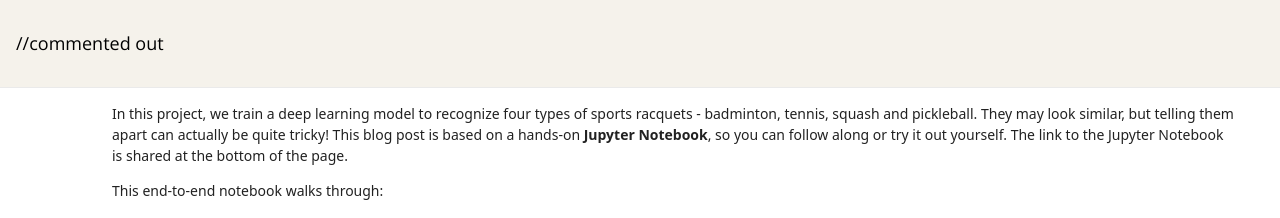
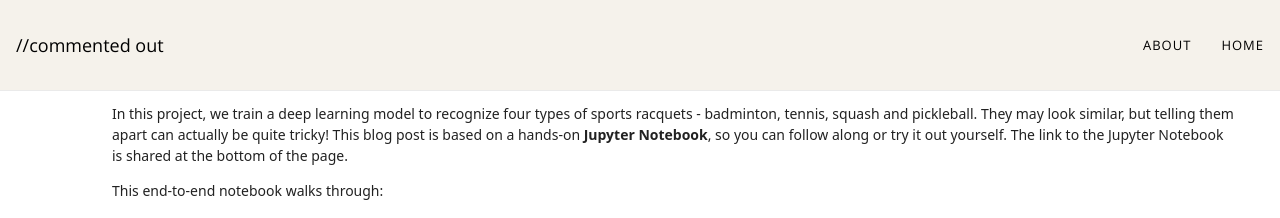
Before and after one commit to commentedout/commentedout.github.io, a Jekyll site: the page built from _posts/2025-04-16-what-racquet-is-that.md, in a window 1280 px wide. Shown: the top 218 px of the page. Built offline with Jekyll 4.4.1, drawn with Linux system fonts in a browser that asks for light colours; comment, search, counter and statistics services are not loaded.

Commit message:
add navigation links in the navigation bar of jupyter notebook layout page

```diff
--- a/_layouts/jupyter-notebook.html
+++ b/_layouts/jupyter-notebook.html
@@ -17,6 +17,16 @@
 <body>
     <nav class="navbar navbar-expand-xl navbar-light fixed-top navbar-custom top-nav-regular">
         <a class="navbar-brand" href="/">//commented out</a>
+        <div class="collapse navbar-collapse" id="main-navbar">
+            <ul class="navbar-nav ml-auto">
+                  <li class="nav-item">
+                    <a class="nav-link" href="/aboutme">about</a>
+                  </li>
+                  <li class="nav-item">
+                    <a class="nav-link" href="/">home</a>
+                  </li>
+                </ul>
+          </div>
     </nav>
 
     {{ content }}
--- a/assets/css/jupyter-jekyll-custom.css
+++ b/assets/css/jupyter-jekyll-custom.css
@@ -728,3 +728,219 @@ a:focus {
     font-display: block;
     src: url(https://cdnjs.cloudflare.com/ajax/libs/font-awesome/6.5.2/webfonts/fa-solid-900.woff2) format("woff2"), url(https://cdnjs.cloudflare.com/ajax/libs/font-awesome/6.5.2/webfonts/fa-solid-900.ttf) format("truetype");
 }
+
+/* about, home, search */
+/*! CSS Used from: https://stackpath.bootstrapcdn.com/bootstrap/4.4.1/css/bootstrap.min.css */
+*,
+::after,
+::before {
+    box-sizing: border-box;
+}
+
+ul {
+    margin-top: 0;
+    margin-bottom: 1rem;
+}
+
+a {
+    color: #007bff;
+    text-decoration: none;
+    background-color: transparent;
+}
+
+a:hover {
+    color: #0056b3;
+    text-decoration: underline;
+}
+
+.collapse:not(.show) {
+    display: none;
+}
+
+.nav-link {
+    display: block;
+    padding: .5rem 1rem;
+}
+
+.nav-link:focus,
+.nav-link:hover {
+    text-decoration: none;
+}
+
+.navbar-nav {
+    display: -ms-flexbox;
+    display: flex;
+    -ms-flex-direction: column;
+    flex-direction: column;
+    padding-left: 0;
+    margin-bottom: 0;
+    list-style: none;
+}
+
+.navbar-nav .nav-link {
+    padding-right: 0;
+    padding-left: 0;
+}
+
+.navbar-collapse {
+    -ms-flex-preferred-size: 100%;
+    flex-basis: 100%;
+    -ms-flex-positive: 1;
+    flex-grow: 1;
+    -ms-flex-align: center;
+    align-items: center;
+}
+
+@media (min-width:1200px) {
+    .navbar-expand-xl .navbar-nav {
+        -ms-flex-direction: row;
+        flex-direction: row;
+    }
+
+    .navbar-expand-xl .navbar-nav .nav-link {
+        padding-right: .5rem;
+        padding-left: .5rem;
+    }
+
+    .navbar-expand-xl .navbar-collapse {
+        display: -ms-flexbox !important;
+        display: flex !important;
+        -ms-flex-preferred-size: auto;
+        flex-basis: auto;
+    }
+}
+
+.navbar-light .navbar-nav .nav-link {
+    color: rgba(0, 0, 0, .5);
+}
+
+.navbar-light .navbar-nav .nav-link:focus,
+.navbar-light .navbar-nav .nav-link:hover {
+    color: rgba(0, 0, 0, .7);
+}
+
+.ml-auto {
+    margin-left: auto !important;
+}
+
+@media print {
+
+    *,
+    ::after,
+    ::before {
+        text-shadow: none !important;
+        box-shadow: none !important;
+    }
+
+    a:not(.btn) {
+        text-decoration: underline;
+    }
+}
+
+/*! CSS Used from: https://cdnjs.cloudflare.com/ajax/libs/font-awesome/6.5.2/css/all.min.css */
+.fa {
+    font-family: var(--fa-style-family, "Font Awesome 6 Free");
+    font-weight: var(--fa-style, 900);
+}
+
+.fa {
+    -moz-osx-font-smoothing: grayscale;
+    -webkit-font-smoothing: antialiased;
+    display: var(--fa-display, inline-block);
+    font-style: normal;
+    font-variant: normal;
+    line-height: 1;
+    text-rendering: auto;
+}
+
+.fa-search:before {
+    content: "\f002";
+}
+
+/*! CSS Used from: https://www.commentedout.dev/assets/css/beautifuljekyll.css */
+a {
+    color: var(--link-col);
+}
+
+a:hover,
+a:focus {
+    color: var(--hover-col);
+}
+
+:target:before {
+    content: "";
+    display: block;
+    height: 3.125rem;
+    margin: -3.125rem 0 0;
+}
+
+::selection {
+    color: var(--page-col);
+    background-color: var(--hover-col);
+    text-shadow: none;
+}
+
+.navbar-custom .navbar-nav .nav-item {
+    text-transform: uppercase;
+    font-size: 0.8125rem;
+    letter-spacing: 0.0625rem;
+}
+
+.navbar-custom .navbar-nav .nav-link {
+    line-height: 1.25rem;
+    padding-top: 0.9375rem;
+    padding-bottom: 0.9375rem;
+}
+
+.navbar-custom .navbar-nav .nav-link {
+    color: var(--navbar-text-col);
+}
+
+@media (min-width: 1200px) {
+    .navbar-expand-xl .navbar-nav .nav-link {
+        padding-left: 0.9375rem;
+        padding-right: 0.9375rem;
+    }
+
+    .navbar-expand-xl .navbar-nav .nav-item:not(.dropdown):last-child .nav-link {
+        padding-right: 0;
+    }
+}
+
+@media (max-width: 1199px) {
+    .navbar-custom .navbar-collapse {
+        border-top: 1px solid var(--navbar-border-col);
+        margin: 0 -1rem;
+    }
+
+    .navbar-custom .navbar-nav {
+        padding: 0.5rem 0;
+    }
+
+    .navbar-custom .navbar-nav .nav-link {
+        padding: 0.675rem 0 0.675rem 1rem;
+    }
+}
+
+.navbar-custom .navbar-nav .nav-link:hover,
+.navbar-custom .navbar-nav .nav-link:focus {
+    color: var(--hover-col);
+}
+
+#nav-search-icon {
+    display: inline-block;
+}
+
+#nav-search-text {
+    display: none;
+}
+
+@media (max-width: 1199px) {
+    #nav-search-icon {
+        display: none;
+    }
+
+    #nav-search-text {
+        display: inline-block;
+    }
+}
```
